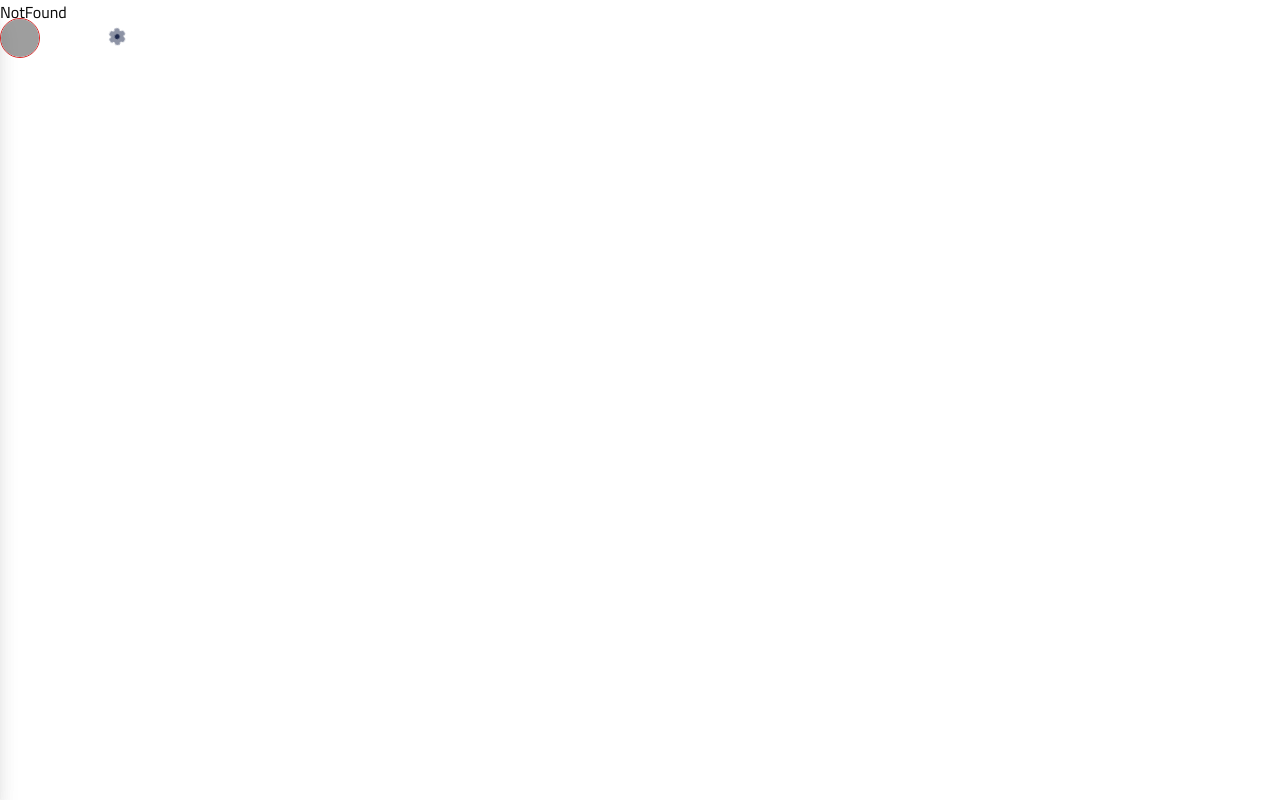
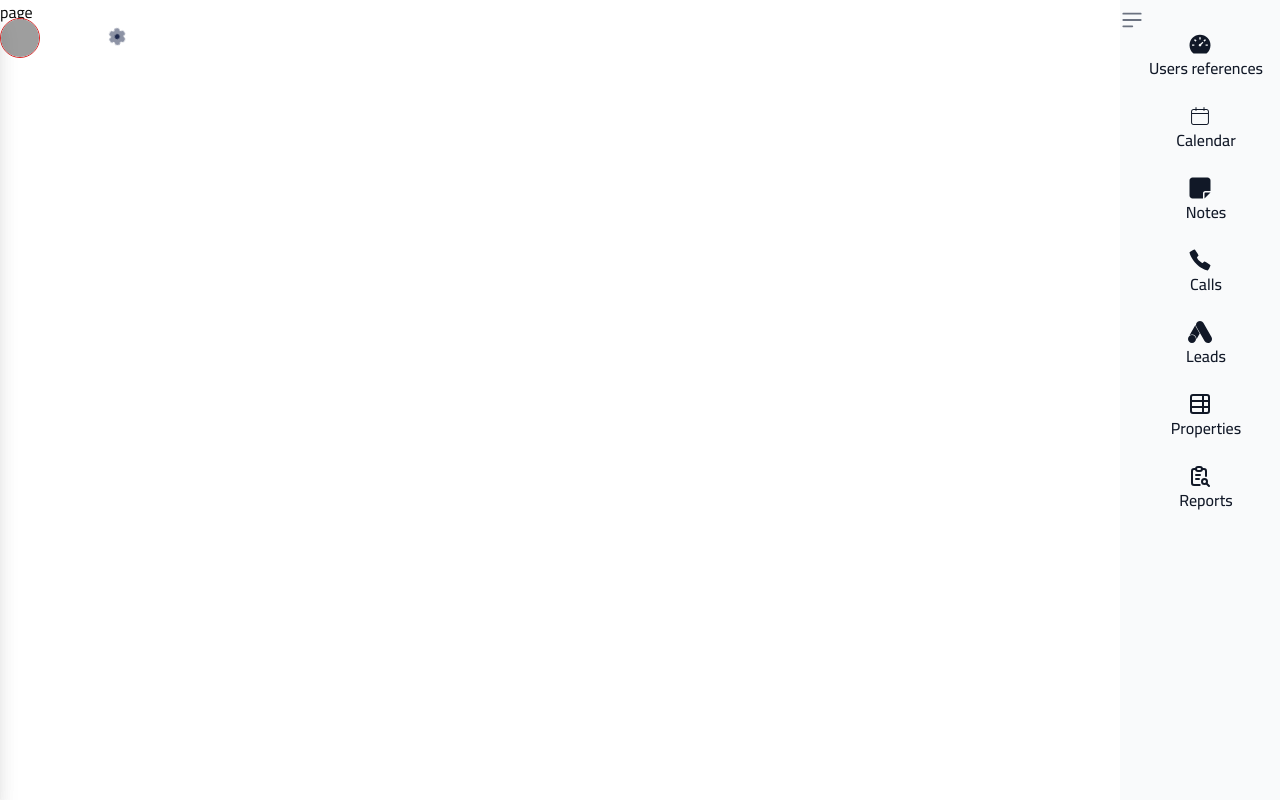
Before and after one commit to ahmedgfathy/globalcrm, a Next.js app: page /dashboard/calls in a window 1280 px wide. Before the commit this address had no page. Built offline with nearby package versions, Linux system fonts and the light colour scheme; grey boxes are pictures that could not be loaded.

Commit message:
update-v2

```diff
--- a/src/app/components/side-bar/SideBar.jsx
+++ b/src/app/components/side-bar/SideBar.jsx
@@ -1,12 +1,76 @@
-import React from "react";
+"use client";
+import React, { useState } from "react";
+import { links } from "./data.js";
+import styles from "./SideBar.module.css";
+import Link from "next/link";
+import { usePathname } from "next/navigation.js";
+function SideBar() {
+  const [isOpen, setIsOpen] = useState(false);
+  const pathName = usePathname();
+  const isActive = (href) => {
+    if (pathName.split("/").includes(href) === href) return true;
+  };
+  return (
+    <div className="relative z-50">
+      <button
+        onClick={() => setIsOpen(!isOpen)}
+        data-drawer-target="sidebar-multi-level-sidebar"
+        data-drawer-toggle="sidebar-multi-level-sidebar"
+        aria-controls="sidebar-multi-level-sidebar"
+        type="button"
+        className="absolute z-40  left-0 -translate-x-1/2 flex justify-center items-center ms-3 w-10 h-10 rounded-full text-sm text-gray-500   hover:bg-gray-100 focus:outline-none focus:ring-2 focus:ring-gray-200 dark:text-gray-400 dark:hover:bg-gray-700 dark:focus:ring-gray-600"
+      >
+        <span className="sr-only">Open sidebar</span>
+        <svg
+          className="w-6 h-6"
+          aria-hidden="true"
+          fill="currentColor"
+          viewBox="0 0 20 20"
+          xmlns="http://www.w3.org/2000/svg"
+        >
+          <path
+            clipRule="evenodd"
+            fillRule="evenodd"
+            d="M2 4.75A.75.75 0 012.75 4h14.5a.75.75 0 010 1.5H2.75A.75.75 0 012 4.75zm0 10.5a.75.75 0 01.75-.75h7.5a.75.75 0 010 1.5h-7.5a.75.75 0 01-.75-.75zM2 10a.75.75 0 01.75-.75h14.5a.75.75 0 010 1.5H2.75A.75.75 0 012 10z"
+          />
+        </svg>
+      </button>
+      <aside
+        id="sidebar-multi-level-sidebar"
+        className={`${styles.sidebar} ${
+          isOpen ? styles.sidebarOpen : styles.sidebarClosed
+        } h-screen bg-gray-50 dark:bg-gray-800`}
+        aria-label="Sidebar"
+      >
+        <div className="h-full px-3 py-4 overflow-y-auto bg-gray-50 dark:bg-gray-800">
+          <ul className="space-y-2 font-medium">
+            <li className="logo"></li>
 
-function SideBar() {
-  return (
-    <div className="w-40 min-h-screen">
-      <div className="header"></div>
-      <div className="lists">
-        <ul></ul>
-      </div>
+            {links.map((item) => {
+              return (
+                <li key={item.id}>
+                  <Link
+                    type="button"
+                    href={`/dashboard/${item.link}`}
+                    className={`flex items-center w-full ${
+                      isOpen ? "flex-row" : "flex-col"
+                    } ${
+                      isActive(item.link) && "bg-tea_green"
+                    } p-2 text-base text-gray-900 transition duration-75 rounded-lg group hover:bg-gray-100 dark:text-white dark:hover:bg-gray-700`}
+                    aria-controls="dropdown-example"
+                    data-collapse-toggle="dropdown-example"
+                  >
+                    <span>{item.icon()}</span>
+                    <span className="flex-1 ms-3 text-left rtl:text-right whitespace-nowrap">
+                      {item.title}
+                    </span>
+                  </Link>
+                </li>
+              );
+            })}
+          </ul>
+        </div>
+      </aside>
     </div>
   );
 }
--- /dev/null
+++ b/src/app/components/side-bar/SideBar.module.css
@@ -0,0 +1,9 @@
+.sidebar {
+  transition: width 0.5s ease;
+}
+.sidebarOpen {
+  width: 16rem;
+}
+.sidebarClosed {
+  width: 10rem;
+}
--- /dev/null
+++ b/src/app/components/side-bar/data.js
@@ -0,0 +1,52 @@
+import { AiFillDashboard } from "react-icons/ai";
+import { CiCalendar } from "react-icons/ci";
+import { FaNoteSticky } from "react-icons/fa6";
+import { LuTableProperties } from "react-icons/lu";
+import { SiGoogleads } from "react-icons/si";
+import { TbReportSearch } from "react-icons/tb";
+import { IoCallSharp } from "react-icons/io5";
+
+export const links = [
+  {
+    id: 1,
+    title: "Users references",
+    link: "users-references",
+    icon: () => <AiFillDashboard className="text-2xl" />,
+  },
+  {
+    id: 2,
+    title: "Calendar",
+    link: "calendar",
+    icon: () => <CiCalendar className="text-2xl" />,
+  },
+  {
+    id: 3,
+    title: "Notes",
+    link: "notes",
+    icon: () => <FaNoteSticky className="text-2xl" />,
+  },
+  {
+    id: 4,
+    title: "Calls",
+    link: "calls",
+    icon: () => <IoCallSharp className="text-2xl" />,
+  },
+  {
+    id: 5,
+    title: "Leads",
+    link: "leads",
+    icon: () => <SiGoogleads className="text-2xl" />,
+  },
+  {
+    id: 6,
+    title: "Properties",
+    link: "properties",
+    icon: () => <LuTableProperties className="text-2xl" />,
+  },
+  {
+    id: 7,
+    title: "Reports",
+    link: "reports",
+    icon: () => <TbReportSearch className="text-2xl" />,
+  },
+];
--- /dev/null
+++ b/src/app/dashboard/calendar/page.jsx
@@ -0,0 +1,7 @@
+import React from "react";
+
+function Page() {
+  return <div>page</div>;
+}
+
+export default Page;
--- /dev/null
+++ b/src/app/dashboard/calls/page.jsx
@@ -0,0 +1,7 @@
+import React from "react";
+
+function Page() {
+  return <div>page</div>;
+}
+
+export default Page;
--- a/src/app/dashboard/layout.jsx
+++ b/src/app/dashboard/layout.jsx
@@ -1,14 +1,12 @@
-import { SidebarProvider, SidebarTrigger } from "@/components/ui/sidebar";
-import AppSidebar from "../components/side-bar/SideBar";
+import SideBar from "../components/side-bar/SideBar";
 
 export default function RootLayout({ children }) {
   return (
-    // <SidebarProvider>
-    // <AppSidebar />
-    <main>
-      {/* <SidebarTrigger className="z-20" /> */}
-      {children}
+    <main className="flex gap-2 w-full flex-row-reverse">
+      <div className="nav">
+        <SideBar />
+      </div>
+      <div className="dashboard w-full">{children}</div>
     </main>
-    // </SidebarProvider>
   );
 }
--- /dev/null
+++ b/src/app/dashboard/notes/page.jsx
@@ -0,0 +1,7 @@
+import React from "react";
+
+function Page() {
+  return <div>page</div>;
+}
+
+export default Page;
--- /dev/null
+++ b/src/app/dashboard/properties/page.jsx
@@ -0,0 +1,7 @@
+import React from "react";
+
+function Page() {
+  return <div>page</div>;
+}
+
+export default Page;
--- /dev/null
+++ b/src/app/dashboard/reports/page.jsx
@@ -0,0 +1,7 @@
+import React from "react";
+
+function Page() {
+  return <div>page</div>;
+}
+
+export default Page;
--- /dev/null
+++ b/src/app/dashboard/users-references/page.jsx
@@ -0,0 +1,7 @@
+import React from "react";
+
+function Page() {
+  return <div>page</div>;
+}
+
+export default Page;
```
